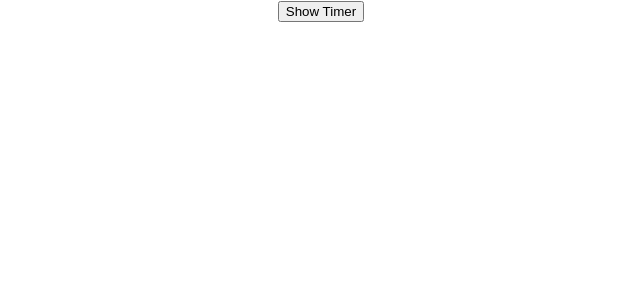
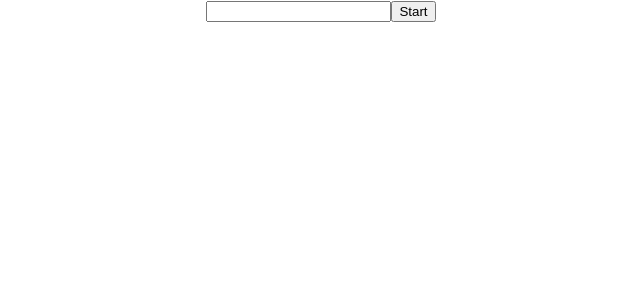
Before and after one commit to amara-j/timer, a React (Create React App) app: page / in a window 1280 px wide. Shown: the top 300 px of the page, without its empty margins (319-959 px from the left). Built offline with nearby package versions, Linux system fonts and the light colour scheme.

Commit message:
number input shows countdown on submit and logs the inputted number

```diff
--- a/src/App.js
+++ b/src/App.js
@@ -1,14 +1,28 @@
 import "./App.css";
 import Timer from "./NewTimer.js";
-import { useState, useEffect } from "react";
+import { useState, useRef } from "react";
 
 const App = () => {
   const dateOnLoad = new Date();
+  const timerValue = useRef(null);
+
   const [timerIsSet, updateTimerIsSet] = useState(false);
+  // const [timerValue, setTimerValue] = useState(0);
+
+  const handleSubmit = (e) => {
+    e.preventDefault();
+    console.log(timerValue.current.value);
+    updateTimerIsSet(true);
+  };
 
   return (
     <div className="App">
-      <button onClick={() => updateTimerIsSet(true)}>Show Timer</button>
+      <form onSubmit={handleSubmit}>
+        <label>
+          <input type="number" name="name" ref={timerValue} />
+        </label>
+        <input type="submit" value="Start" />
+      </form>
       {timerIsSet ? <Timer dateOnLoad={dateOnLoad} /> : null}
     </div>
   );
```
